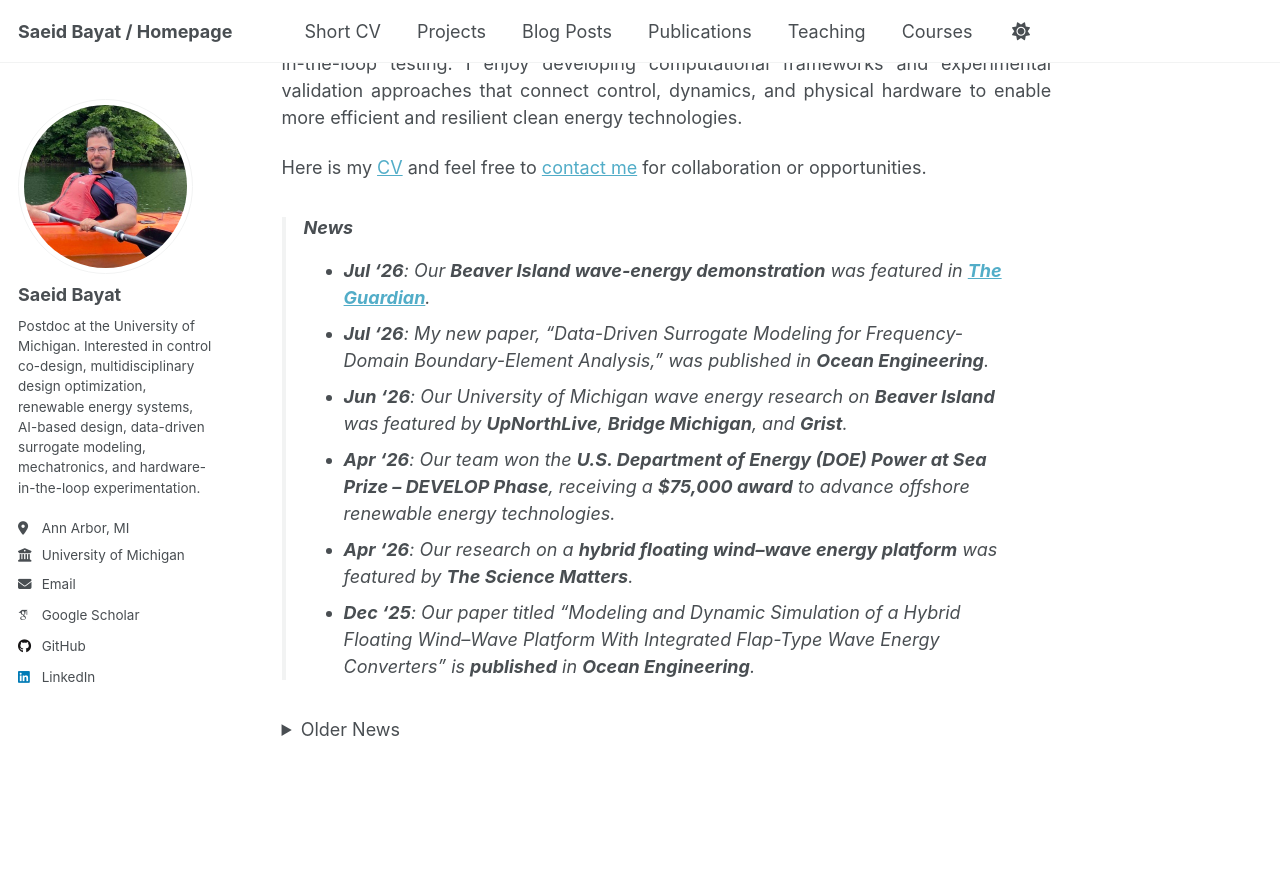
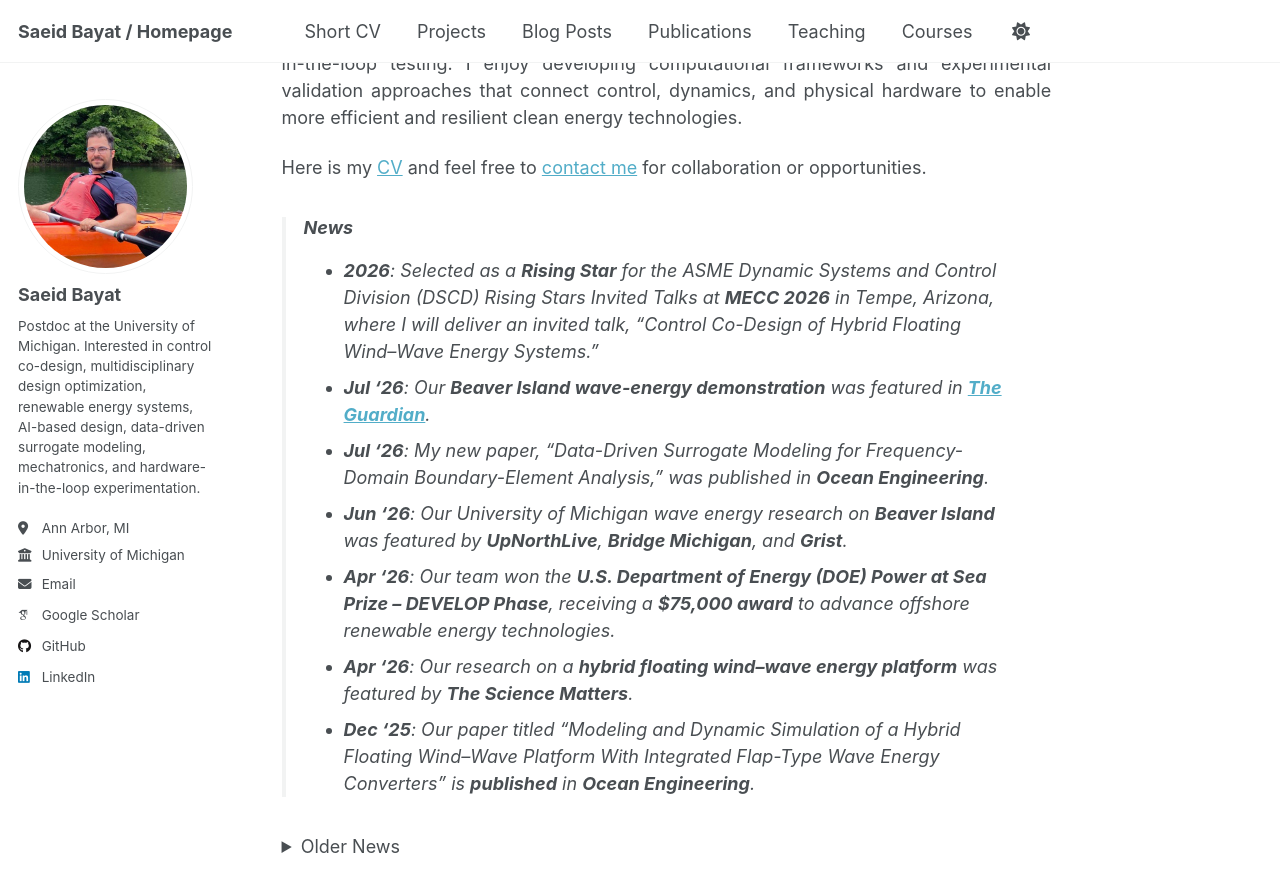
Before and after one commit to SaeidBayat/SaeidBayat.github.io, a Jekyll site: the page built from _pages/about.md, in a window 1280 px wide and 900 px high, scrolled down 435 px. Shown: the top 892 px of the window. Built offline with Jekyll 4.4.1, drawn with Linux system fonts in a browser that asks for light colours; some web fonts are replaced; a script that is not in the unit is left out.

Commit message:
Add DSCD Rising Star news

```diff
--- a/_pages/about.md
+++ b/_pages/about.md
@@ -23,6 +23,7 @@ Broadly, my work spans control co-design, renewable energy system design, AI-bas
 Here is my [CV](https://saeidbayat.com/cv) and feel free to [contact me](mailto:saeidb@umich.edu) for collaboration or opportunities.
 
 > ### News
+> - **2026**: Selected as a **Rising Star** for the ASME Dynamic Systems and Control Division (DSCD) Rising Stars Invited Talks at **MECC 2026** in Tempe, Arizona, where I will deliver an invited talk, *“Control Co-Design of Hybrid Floating Wind–Wave Energy Systems.”*
 > - **Jul '26**: Our **Beaver Island wave-energy demonstration** was featured in [**The Guardian**](https://www.theguardian.com/environment/2026/jul/09/remote-island-wave-power-energy-security-beaver-island-lake-michigan).
 > - **Jul '26**: My new paper, *“Data-Driven Surrogate Modeling for Frequency-Domain Boundary-Element Analysis,”* was published in **Ocean Engineering**.
 > - **Jun '26**: Our University of Michigan wave energy research on **Beaver Island** was featured by **UpNorthLive**, **Bridge Michigan**, and **Grist**.
```
